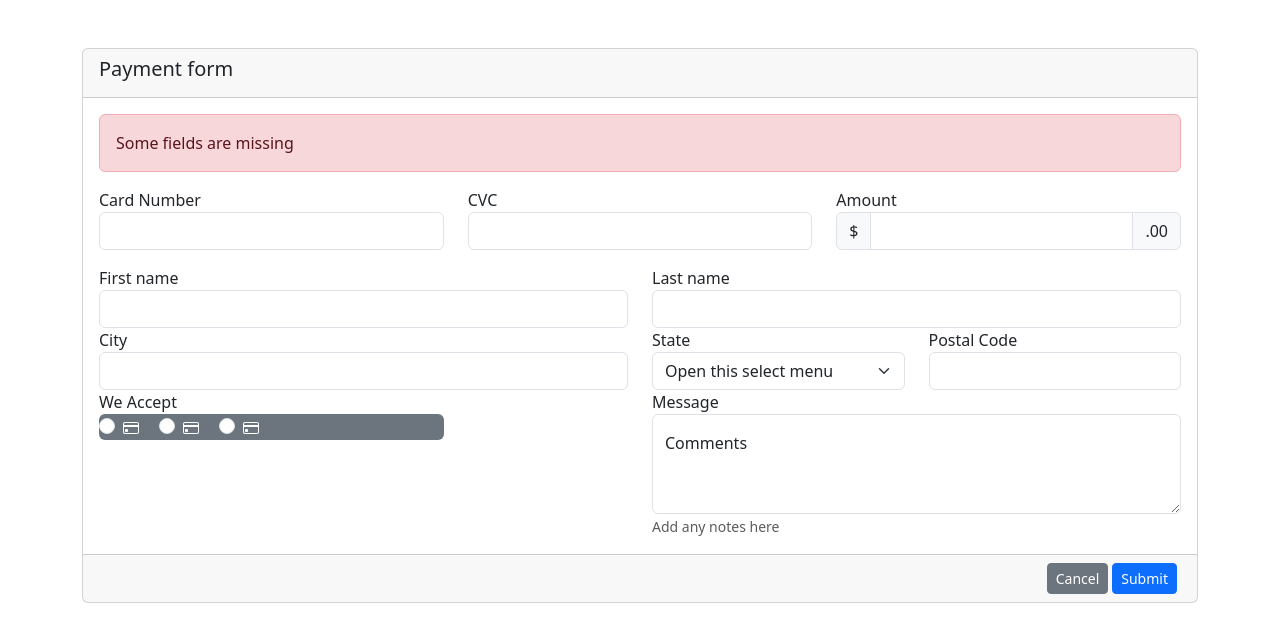
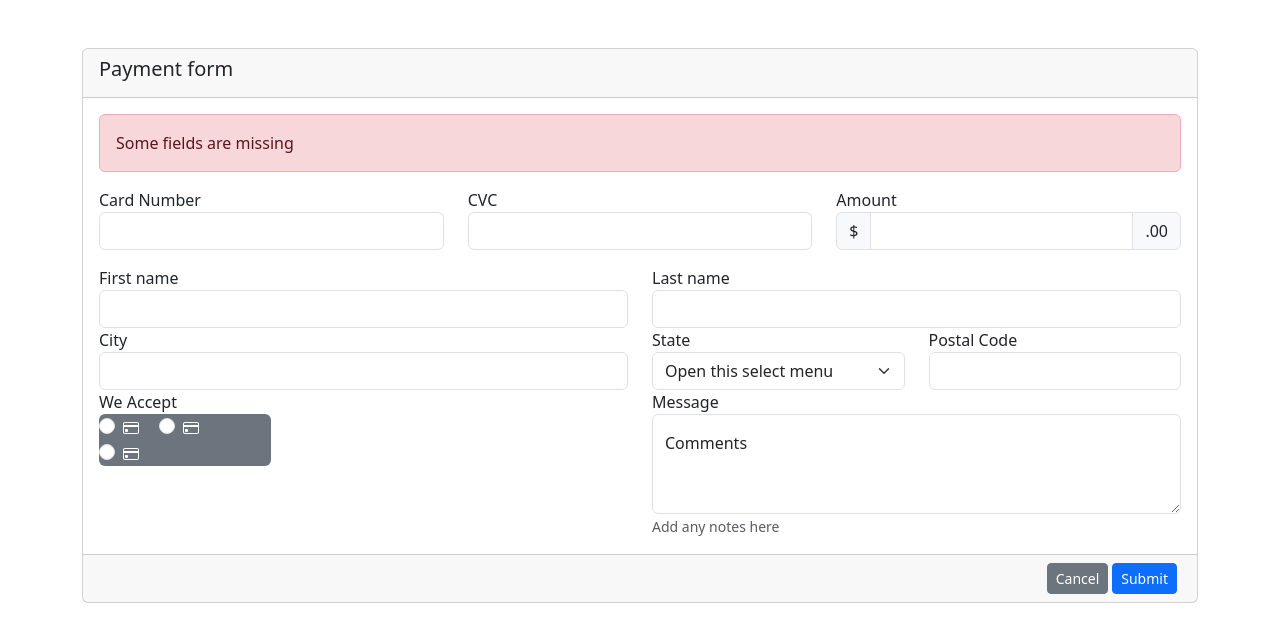
Before and after one commit to 4GeeksAcademy/HTML5-form-project-edc, a plain HTML site: page index.html in a window 1280 px wide. Drawn offline with nearby package versions, Linux system fonts and the light colour scheme.

Commit message:
index.html

```diff
--- a/index.html
+++ b/index.html
@@ -83,7 +83,7 @@
                                 <div class="col-4">
                                     <div class="form-group">
                                         <label class="We Accept">We Accept</label>
-                                        <div class="custom-control custom-radio custom-control-inline bg-secondary text-white rounded">
+                                        <div class="col-6 custom-control custom-radio custom-control-inline bg-secondary text-white rounded">
                                             <div class="form-check form-check-inline">
                                                 <input class="form-check-input" type="radio" name="inlineRadioOptions" id="inlineRadio1" value="option1">
                                                 <label class="form-check-label" for="inlineRadio1">
```
